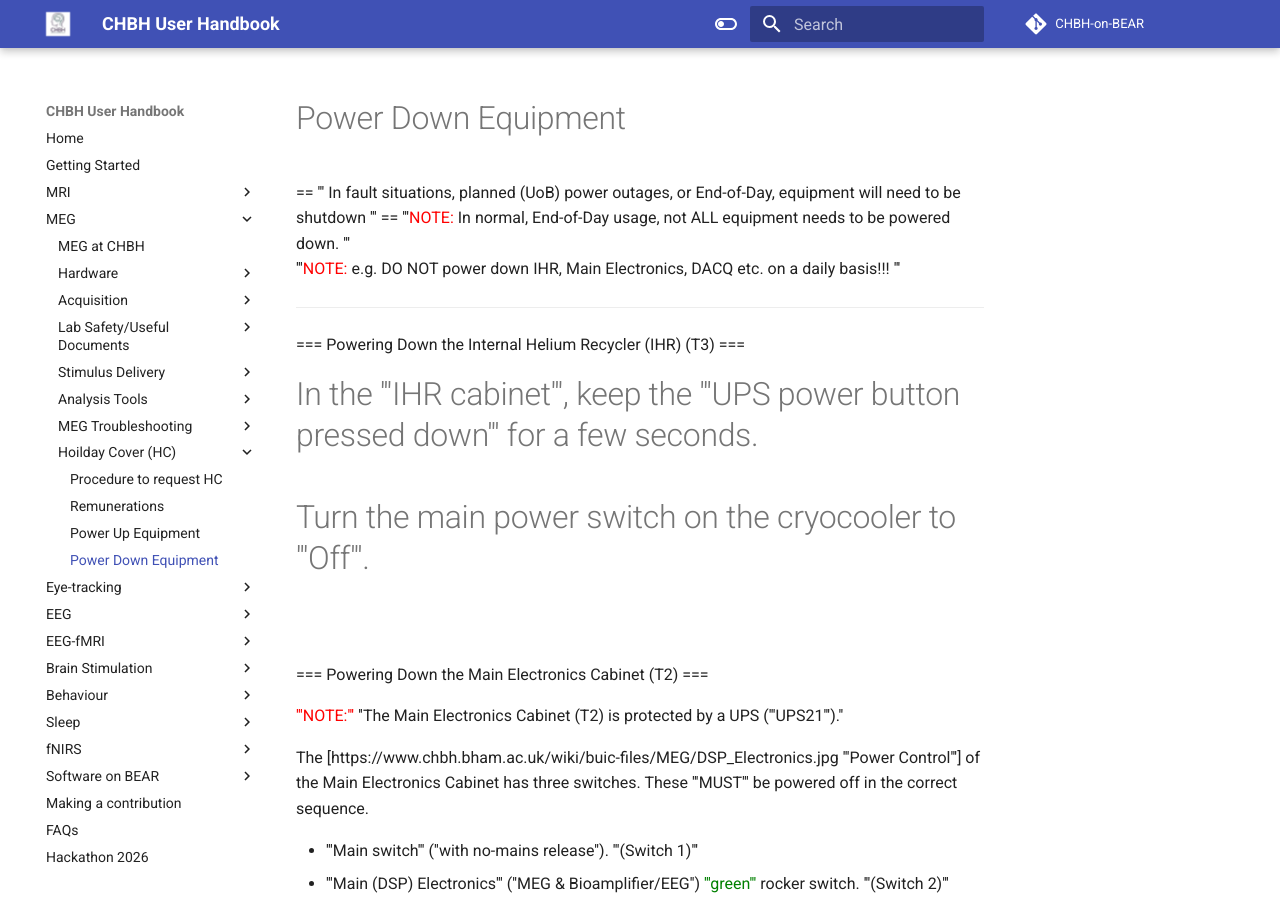
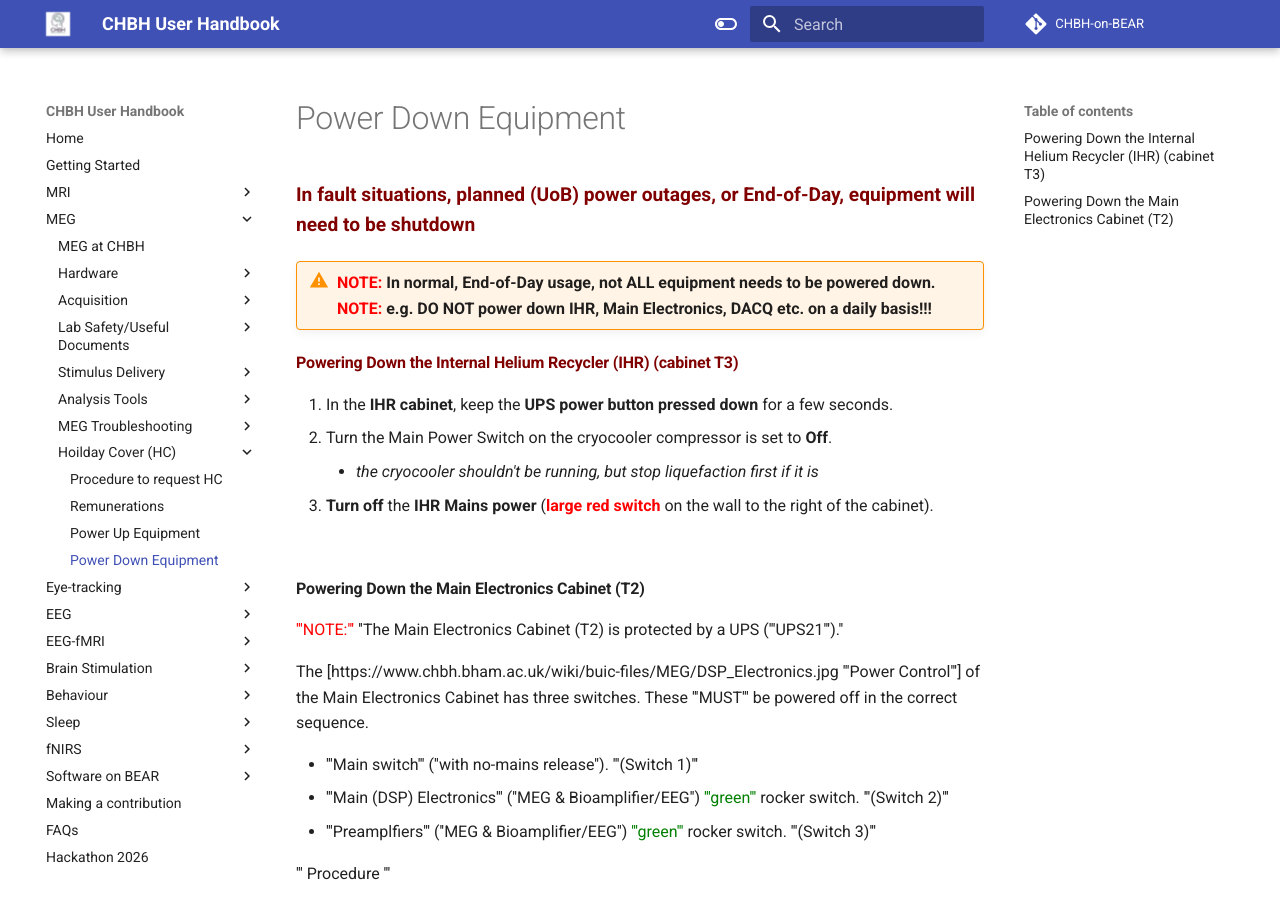
Before and after one commit to chbh-opensource/chbh-on-bear, an MkDocs documentation site: the page built from docs/meg/troubleshooting/power_down.md, in a window 1280 px wide and 900 px high. Built offline with MkDocs 1.6.1 and Material for MkDocs 9.7.7, drawn with Linux system fonts in a browser that asks for light colours; comment, search, counter and statistics services are not loaded; some of the changed text lies outside the part shown.

Commit message:
Continuing with MEG HC repo

```diff
--- a/docs/meg/troubleshooting/power_down.md
+++ b/docs/meg/troubleshooting/power_down.md
@@ -1,17 +1,20 @@
 # Power Down Equipment
 
-== ''' In fault situations, planned (UoB) power outages, or End-of-Day, equipment will need to be shutdown ''' ==
-'''<span style="font-size:medium"><span style="color:red">NOTE:</span> In normal, End-of-Day usage, not ALL equipment needs to be powered down. </span>''' <br />
-'''<span style="font-size:medium"><span style="color:red">NOTE:</span> e.g. DO NOT power down IHR, Main Electronics, DACQ etc. on a daily basis!!! </span>'''
+<big>
+**<span style="color:maroon">In fault situations, planned (UoB) power outages, or End-of-Day, equipment will need to be shutdown</span>**
+</big>
 
-----
+!!! warning "<span style="font-size:medium"><span style="color:red">NOTE:</span> In normal, End-of-Day usage, not ALL equipment needs to be powered down.</span><br /><span style="font-size:medium"><span style="color:red">NOTE:</span> e.g. DO NOT power down IHR, Main Electronics, DACQ etc. on a daily basis!!! </span>"
 
-=== Powering Down the Internal Helium Recycler (IHR) (T3) ===
-# In the '''IHR cabinet''', keep the '''UPS power button pressed down''' for a few seconds.
-# Turn the main power switch on the cryocooler to '''Off'''.
+#### <span style="color:maroon">Powering Down the Internal Helium Recycler (IHR) (cabinet T3)</span>
+
+1. In the **IHR cabinet**, keep the **UPS power button pressed down** for a few seconds.
+2. Turn the Main Power Switch on the cryocooler compressor is set to **Off**.
+	- *the cryocooler shouldn't be running, but stop liquefaction first if it is*
+3. **Turn off** the **IHR Mains power** (**<span style="color:red">large red switch</span>** on the wall to the right of the cabinet).
+
 <br />
-
-=== Powering Down the Main Electronics Cabinet (T2) ===
+#### Powering Down the Main Electronics Cabinet (T2)
 
 <span style="color:red">'''NOTE:'''</span> ''The Main Electronics Cabinet (T2) is protected by a UPS ('''UPS21''').''
 
@@ -30,16 +33,16 @@ The [https://www.chbh.bham.ac.uk/wiki/buic-files/MEG/DSP_Electronics.jpg '''Powe
 #* '''Turn off''' the equipment that is connected to the UPS (''see above'').
 #* Press and hold the '''On/Off''' button on the front panel for approximately three seconds. <br /> The UPS starts to beep and shows a status of “'''UPS off pending…'''” <br /> The UPS transfers to Standby mode (if utility power is available) and removes power to the equipment. The green Power On LED turns off.
 #* '''Switch off''' the mains socket powering the UPS.
+
 <br />
-
-=== Powering Down the contents of the STIM Cabinet (T1) ===
+#### Powering Down the contents of the STIM Cabinet (T1)
 
 # '''Turn off''' equipment in the STIM Cabinet (T1) e.g. Digitimer Stimulator, via their power buttons/switches.
 # '''Switch off''' the filtered powerbar (green rocker switch).
 #* This will power down the MSR Patient Camera/IR Light.
+
 <br />
-
-=== Powering Down DACQ & Participant Logging Computer (PLC) ===
+#### Powering Down DACQ & Participant Logging Computer (PLC)
 <span style="color:red">'''NOTE:'''</span>  ''Both the DACQ, it's Speakers, and the PLC are plugged into double power sockets protected by a UPS ('''UPS20''').''
 
 ''' Powering Down the DACQ Console "''Sinuhe''" '''
@@ -63,9 +66,9 @@ The [https://www.chbh.bham.ac.uk/wiki/buic-files/MEG/DSP_Electronics.jpg '''Powe
 # '''Turn off''' the equipment that is connected to the UPS (''see above'').
 # '''Press''' and hold the '''Off''' button on the front panel for approximately three seconds. <br /> The UPS starts to beep and shows a status of “'''UPS off pending…'''” <br /> The UPS transfers to Standby mode (if utility power is available) and removes power to the equipment. The green Power On LED turns off.
 # '''Switch off''' the mains socket powering the UPS.
+
 <br />
-
-=== Powering Down the MEG-STIM-01 and CHBH-ST-MEG-W02 PCs===
+#### Powering Down the MEG-STIM-01 and CHBH-ST-MEG-W02 PCs
 
 # '''Shutdown the PCs''' as you would normally ('''Windows 10''').
 # Switch off the '''Monitor'''
@@ -78,9 +81,9 @@ The [https://www.chbh.bham.ac.uk/wiki/buic-files/MEG/DSP_Electronics.jpg '''Powe
 # Switch off the '''mains sockets''' powering the '''APCs'''.
 #* '''''NOTE:''' Mains sockets can be left '''switched on''' during normal, daily usage.''
 #* '''''NOTE:''' Only switch off '''in emergency''', or if equipment is being moved.''
+
 <br />
-
-=== Powering Down the EyeLink 1000 Plus PC ===
+#### Powering Down the EyeLink 1000 Plus PC
 
 # After Data Acquisition etc., click/select "'''Exit EyeLink'''" on Host PC.
 #* Or click/select "'''Shutdown Host'''", click/select "'''YES'''" <span style="font-size:large">&rarr;</span> Point 3.
@@ -98,4 +101,3 @@ The [https://www.chbh.bham.ac.uk/wiki/buic-files/MEG/DSP_Electronics.jpg '''Powe
 # Switch off the '''mains sockets''' powering the '''APCs'''.
 #* '''''NOTE:''' Mains sockets can be left '''switched on''' during normal, daily usage.''
 #* '''''NOTE:''' Only switch off '''in emergency''', or if equipment is being moved.''
-<br />
```
Also changed, not shown: docs/meg/index.md (+1 -0 lines), 1 other file.
